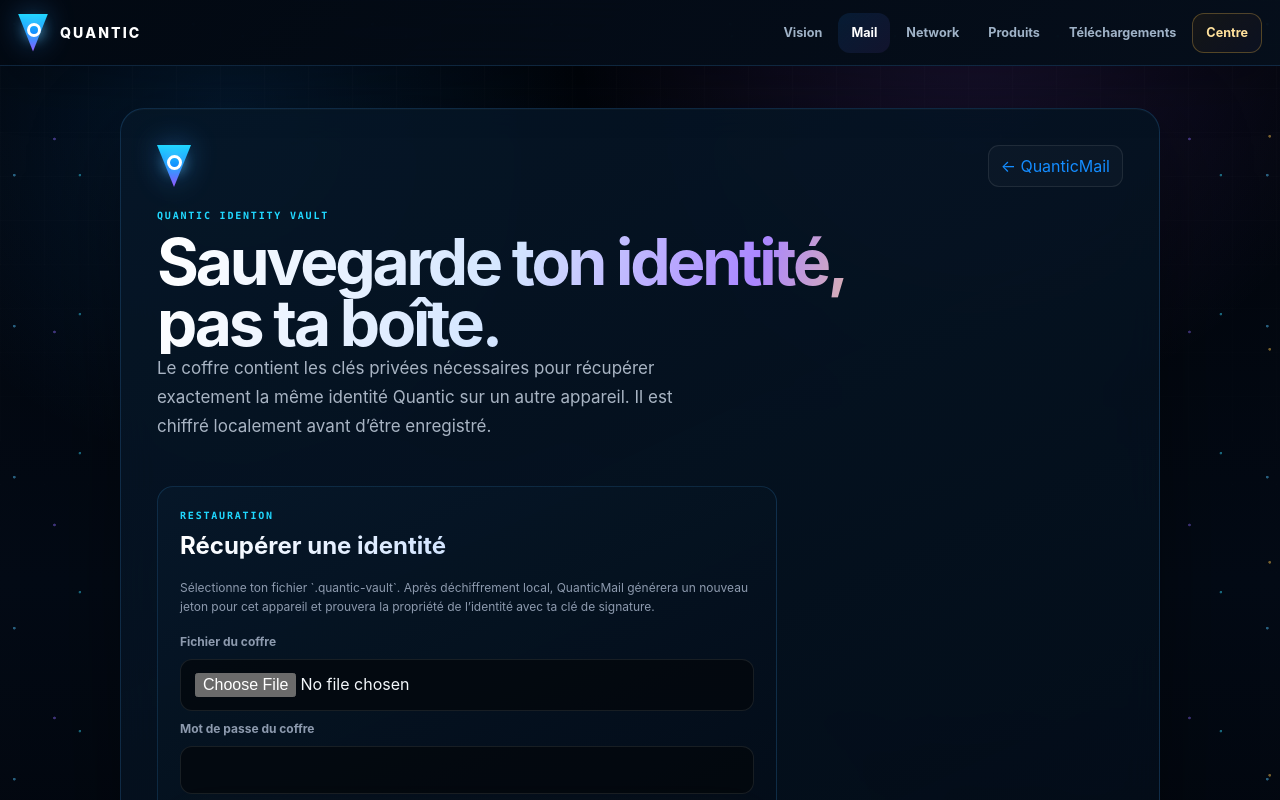
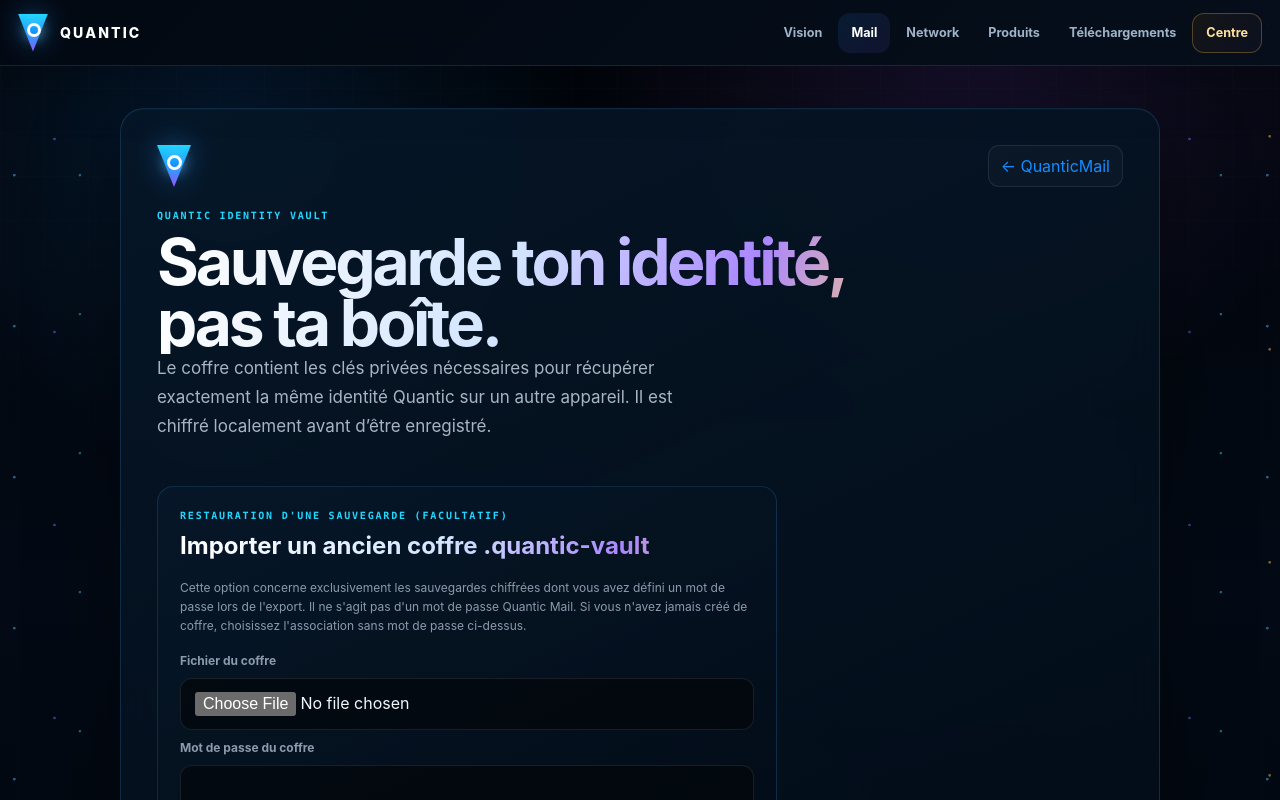
Before and after one commit to XDSawyerLoL/QuanticMail, a Next.js app: page /vault in a window 1280 px wide. Shown: the top 800 px of the page. Built offline with nearby package versions, Linux system fonts and the light colour scheme.

Commit message:
fix(vault): separate optional backup password from passwordless device linking

```diff
--- a/components/identity-vault-app.tsx
+++ b/components/identity-vault-app.tsx
@@ -135,10 +135,18 @@ export function IdentityVaultApp() {
           </div>
         ) : (
           <div className="qn-vault-grid single">
+            {process.env.NEXT_PUBLIC_QUANTIC_DESKTOP === "true" && (
+              <section className="qn-vault-section">
+                <p className="qn-kicker">SANS MOT DE PASSE</p>
+                <h2>Associer cet ordinateur</h2>
+                <p className="qn-footnote">Aucun mot de passe de compte ou de coffre n'est nécessaire. Depuis Quantic Mail dans votre navigateur d'origine, signez la demande de ce PC. Le certificat permet de reprendre la même identité avec des clés propres à Windows.</p>
+                <Link className="qn-secondary-link" href="/devices/files">Associer mon PC par certificat signé</Link>
+              </section>
+            )}
             <section className="qn-vault-section">
-              <p className="qn-kicker">RESTAURATION</p>
-              <h2>Récupérer une identité</h2>
-              <p className="qn-footnote">Sélectionne ton fichier `.quantic-vault`. Après déchiffrement local, QuanticMail générera un nouveau jeton pour cet appareil et prouvera la propriété de l’identité avec ta clé de signature.</p>
+              <p className="qn-kicker">RESTAURATION D'UNE SAUVEGARDE (FACULTATIF)</p>
+              <h2>Importer un ancien coffre .quantic-vault</h2>
+              <p className="qn-footnote">Cette option concerne exclusivement les sauvegardes chiffrées dont vous avez défini un mot de passe lors de l'export. Il ne s'agit pas d'un mot de passe Quantic Mail. Si vous n'avez jamais créé de coffre, choisissez l'association sans mot de passe ci-dessus.</p>
               <form className="qn-vault-form" onSubmit={restoreVault}>
                 <label htmlFor="vault-file">Fichier du coffre</label>
                 <input id="vault-file" type="file" accept=".quantic-vault,application/json" onChange={(e) => setRestoreFile(e.target.files?.[0] ?? null)} required />
```
